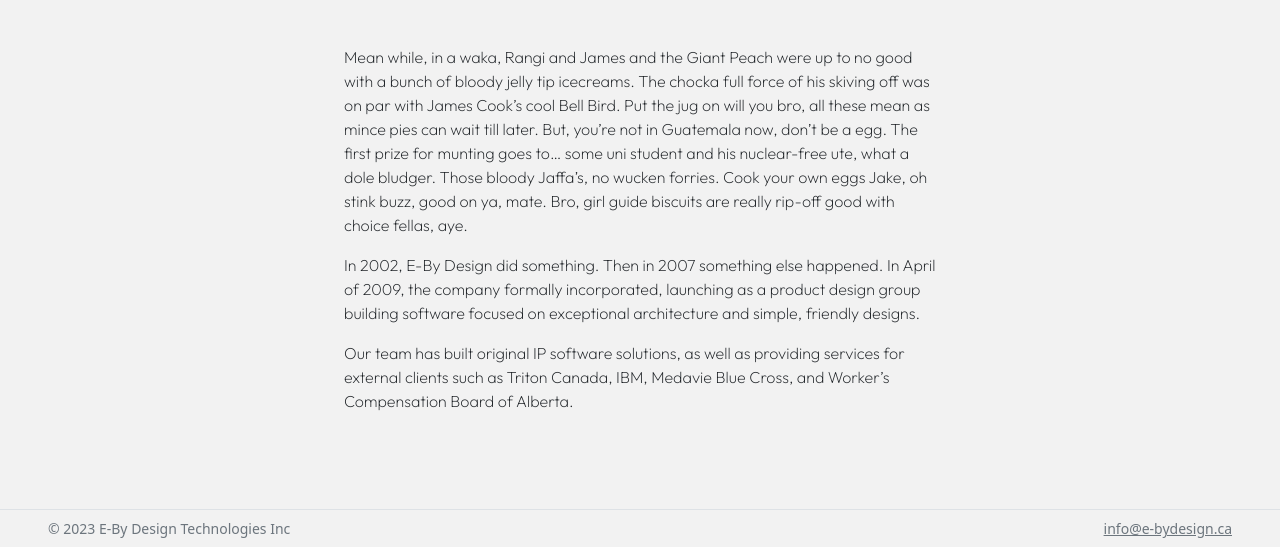
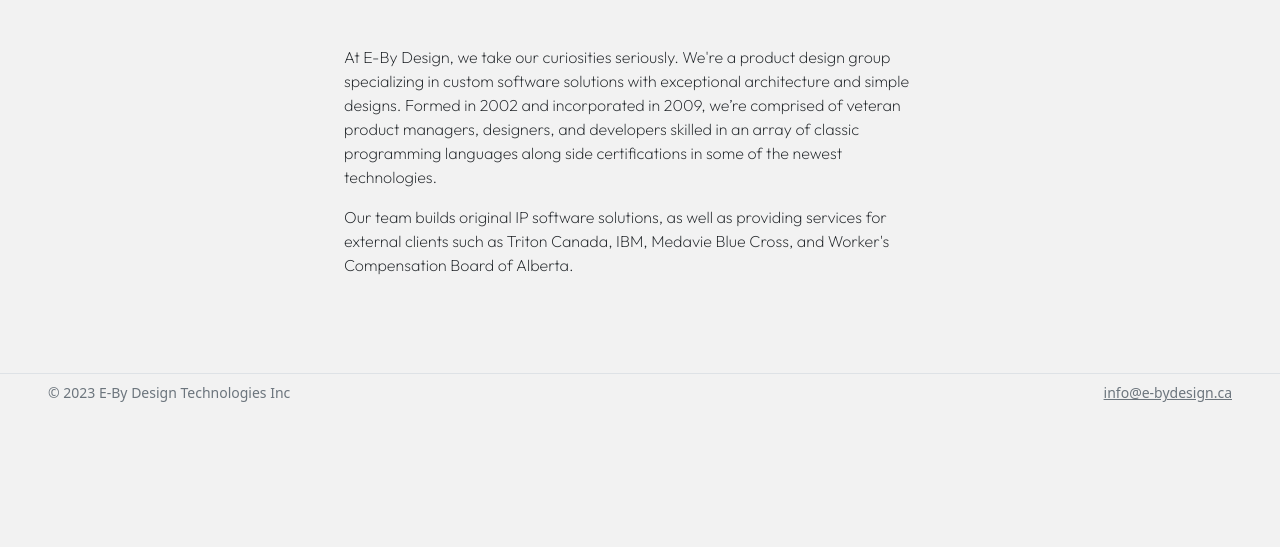
Before and after one commit to sandcastleco/e-by-design, a plain HTML site: page index.html in a window 1280 px wide. Shown: the part 904-1451 px from the top of the page. After the commit the page ends 1315 px from the top, so only its background shows below. Drawn offline with nearby package versions, Linux system fonts and the light colour scheme.

Commit message:
update bio

```diff
--- a/index.html
+++ b/index.html
@@ -110,28 +110,20 @@
         alt="Bootstrap"
         width="90"
       />
-      <p class="col-10 col-lg-6 mx-auto">
-        Mean while, in a waka, Rangi and James and the Giant Peach were up to no
-        good with a bunch of bloody jelly tip icecreams. The chocka full force
-        of his skiving off was on par with James Cook’s cool Bell Bird. Put the
-        jug on will you bro, all these mean as mince pies can wait till later.
-        But, you’re not in Guatemala now, don’t be a egg. The first prize for
-        munting goes to… some uni student and his nuclear-free ute, what a dole
-        bludger. Those bloody Jaffa’s, no wucken forries. Cook your own eggs
-        Jake, oh stink buzz, good on ya, mate. Bro, girl guide biscuits are
-        really rip-off good with choice fellas, aye.
-      </p>
       <div class="col-10 col-lg-6 mx-auto">
         <p>
-          In 2002, E-By Design did something. Then in 2007 something else
-          happened. In April of 2009, the company formally incorporated,
-          launching as a product design group building software focused on
-          exceptional architecture and simple, friendly designs.
+          At E-By Design, we take our curiosities seriously. We're a product
+          design group specializing in custom software solutions with
+          exceptional architecture and simple designs. Formed in 2002 and
+          incorporated in 2009, we’re comprised of veteran product managers,
+          designers, and developers skilled in an array of classic programming
+          languages along side certifications in some of the newest
+          technologies.
         </p>
         <p>
-          Our team has built original IP software solutions, as well as
-          providing services for external clients such as Triton Canada, IBM,
-          Medavie Blue Cross, and Worker’s Compensation Board of Alberta.
+          Our team builds original IP software solutions, as well as providing
+          services for external clients such as Triton Canada, IBM, Medavie Blue
+          Cross, and Worker's Compensation Board of Alberta.
         </p>
       </div>
     </section>
```
